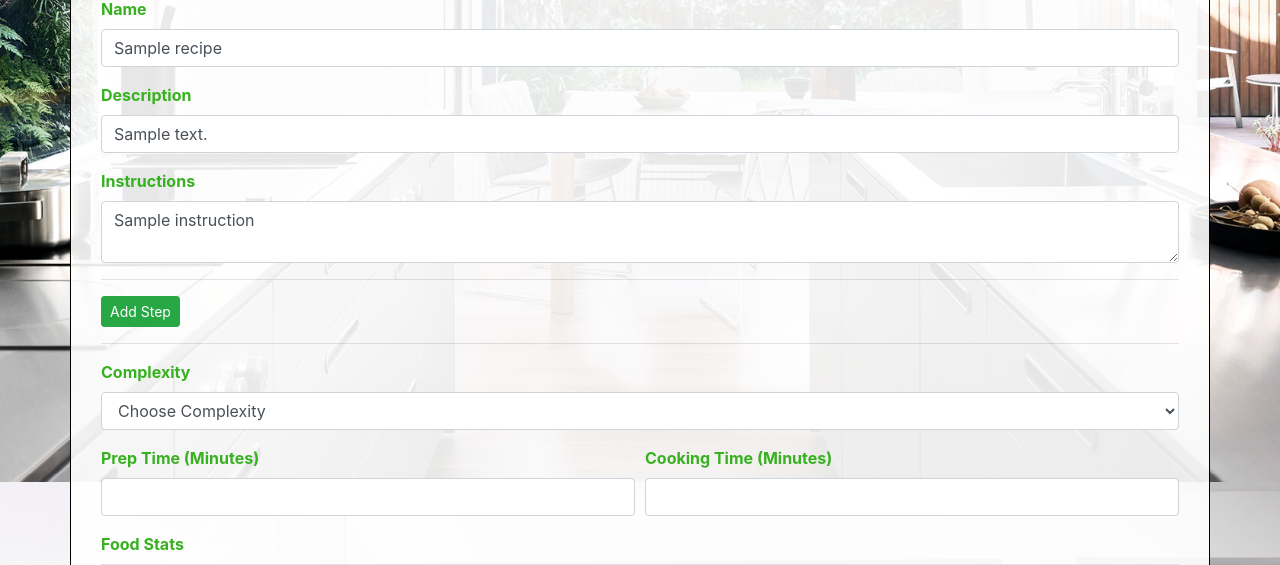
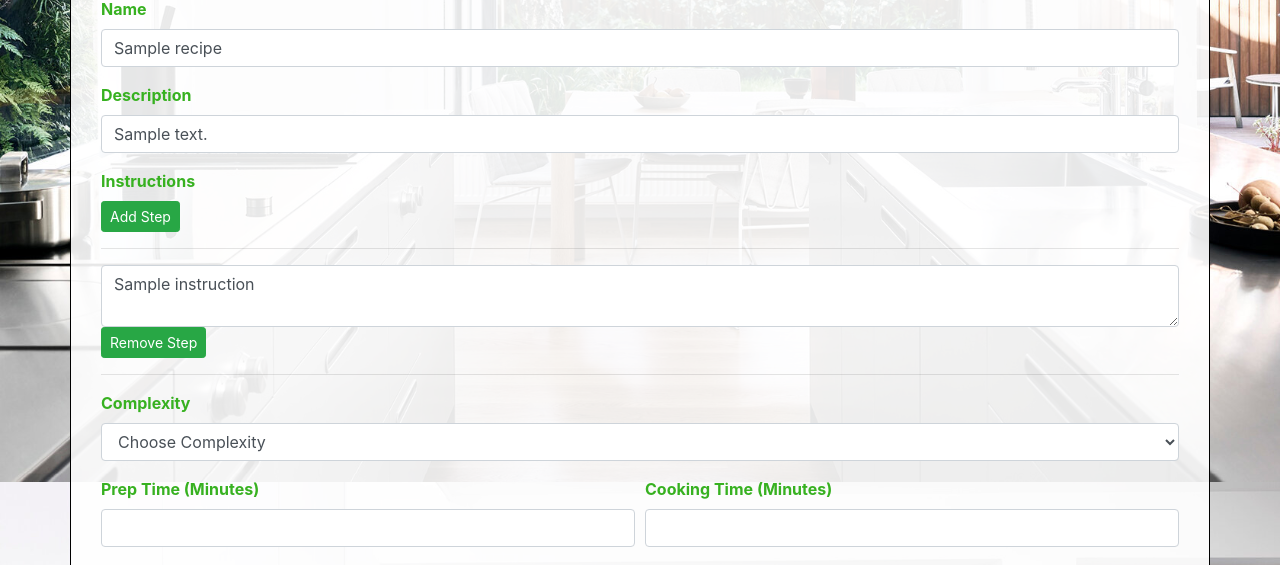
Before and after one commit to Robtych121/UltimateCooking, a Flask app: template templates/recipe_edit.html in a window 1280 px wide. Shown: the part 318-883 px from the top of the page. Run offline with Flask 2, Linux system fonts and the light colour scheme; the template is opened without the code that fills it: most values are stand-ins (such as "Sample title", 1, 10 or a date in 2020); some libraries are stand-ins or nearby versions.

Commit message:
fixed bug with removing instruction textareas when clicking button

```diff
--- a/templates/recipe_edit.html
+++ b/templates/recipe_edit.html
@@ -25,14 +25,15 @@
                     <input type="text" class="form-control" id="description" name="description" value="{{ recipe.description }}">
                 </div>
                 <div id="instructions_container" class="form-group">
-                    <label class="form-label" for="instructions">Instructions</label>
+                    <label class="form-label" for="instructions">Instructions</label><br>
+                    <input class="btn btn-success btn-sm" type="button" value="Add Step" onClick="addInput();"><hr>
                     {% for instruction in instructions %}
-                    <div id="dynamicInput[0]">
+                    <div id="dynamicInput{{loop.index}}">
                         <textarea class="form-control" id="instructions" name="instructions" rows="2">{{ instruction }}</textarea>
+                        <input class="btn btn-success btn-sm" type="button" value="Remove Step" onclick="removeInput('dynamicInput{{loop.index}}');">
                         <hr>
                     </div>
                     {% endfor %}
-                    <input class="btn btn-success btn-sm" type="button" value="Add Step" onClick="addInput();"><hr>
                 </div>
                 <div class="form-group">
                     <label class="form-label" for="complexity">Complexity</label>
```
